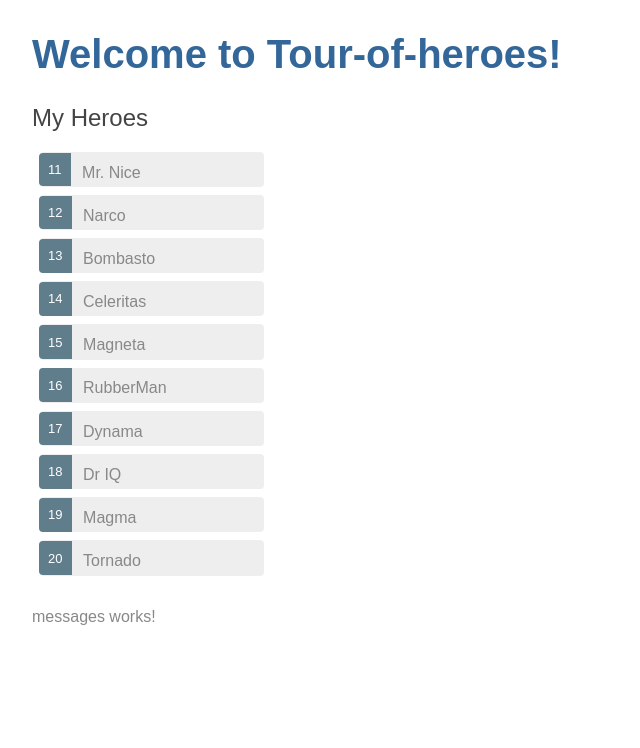
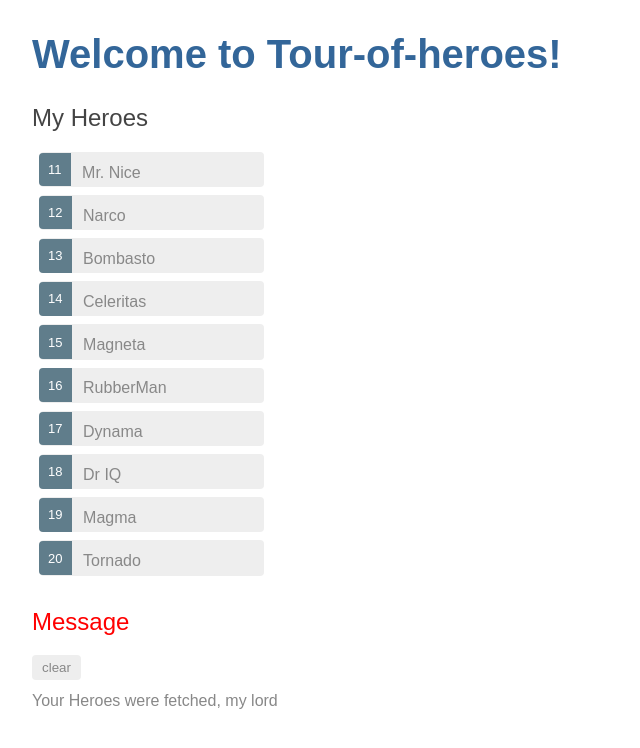
Before and after one commit to pldvd/angular-tour-of-heroes, an Angular app: page / in a window 1280 px wide. Shown: the top 748 px of the page, without its empty margins (0-640 px from the left). Built offline with nearby package versions, Linux system fonts and the light colour scheme.

Commit message:
inject messageService in message.component and bind its data to the view

```diff
--- a/src/app/hero.service.ts
+++ b/src/app/hero.service.ts
@@ -2,15 +2,17 @@
 import { HEROES } from './mock-heroes';
 import { Hero } from './hero'
 import { Observable, of } from 'rxjs';
+import { MessageService } from './message.service';
 
 @Injectable({
   providedIn: 'root'
 })
 export class HeroService {
 
-  constructor() { }
+  constructor(private messageService: MessageService) { }
 
   getHeroes(): Observable<Hero[]> {
+    this.messageService.addMessage('Your Heroes were fetched, my lord');
     return of(HEROES);
   }
 }
--- a/src/app/heroes/heroes.component.ts
+++ b/src/app/heroes/heroes.component.ts
@@ -1,6 +1,6 @@
 import { Component, OnInit } from '@angular/core';
-import { Hero } from '../hero'
-import { HeroService } from '../hero.service'
+import { Hero } from '../hero';
+import { HeroService } from '../hero.service';
 
 @Component({
   selector: 'app-heroes',
--- a/src/app/message.service.ts
+++ b/src/app/message.service.ts
@@ -4,6 +4,15 @@
   providedIn: 'root'
 })
 export class MessageService {
+  messages: string[] = [];
 
   constructor() { }
+
+  addMessage(message:string):void {
+    this.messages.push(message);
+  }
+
+  clear(): void {
+    this.messages = [];
+  }
 }
--- a/src/app/messages/messages.component.html
+++ b/src/app/messages/messages.component.html
@@ -1,3 +1,5 @@
-<p>
-  messages works!
-</p>
+<div *ngIf="messageService.messages.length">
+  <h2>Message</h2>
+  <button class="clear" (click)="messageService.clear()">clear</button>
+  <div *ngFor="let message of messageService.messages">{{message}}</div>
+</div>
--- a/src/app/messages/messages.component.scss
+++ b/src/app/messages/messages.component.scss
@@ -0,0 +1,34 @@
+h2 {
+  color: red;
+  font-family: Arial, Helvetica, sans-serif;
+  font-weight: lighter;
+}
+body {
+  margin: 2em;
+}
+body, input[text], button {
+  color: crimson;
+  font-family: Cambria, Georgia;
+}
+
+button.clear {
+  font-family: Arial;
+  background-color: #eee;
+  border: none;
+  padding: 5px 10px;
+  border-radius: 4px;
+  cursor: pointer;
+  cursor: hand;
+}
+button:hover {
+  background-color: #cfd8dc;
+}
+button:disabled {
+  background-color: #eee;
+  color: #aaa;
+  cursor: auto;
+}
+button.clear {
+  color: #888;
+  margin-bottom: 12px;
+}
--- a/src/app/messages/messages.component.ts
+++ b/src/app/messages/messages.component.ts
@@ -1,4 +1,5 @@
 import { Component, OnInit } from '@angular/core';
+import { MessageService } from '../message.service';
 
 @Component({
   selector: 'app-messages',
@@ -7,7 +8,7 @@
 })
 export class MessagesComponent implements OnInit {
 
-  constructor() { }
+  constructor(public messageService: MessageService) { }
 
   ngOnInit() {
   }
```
